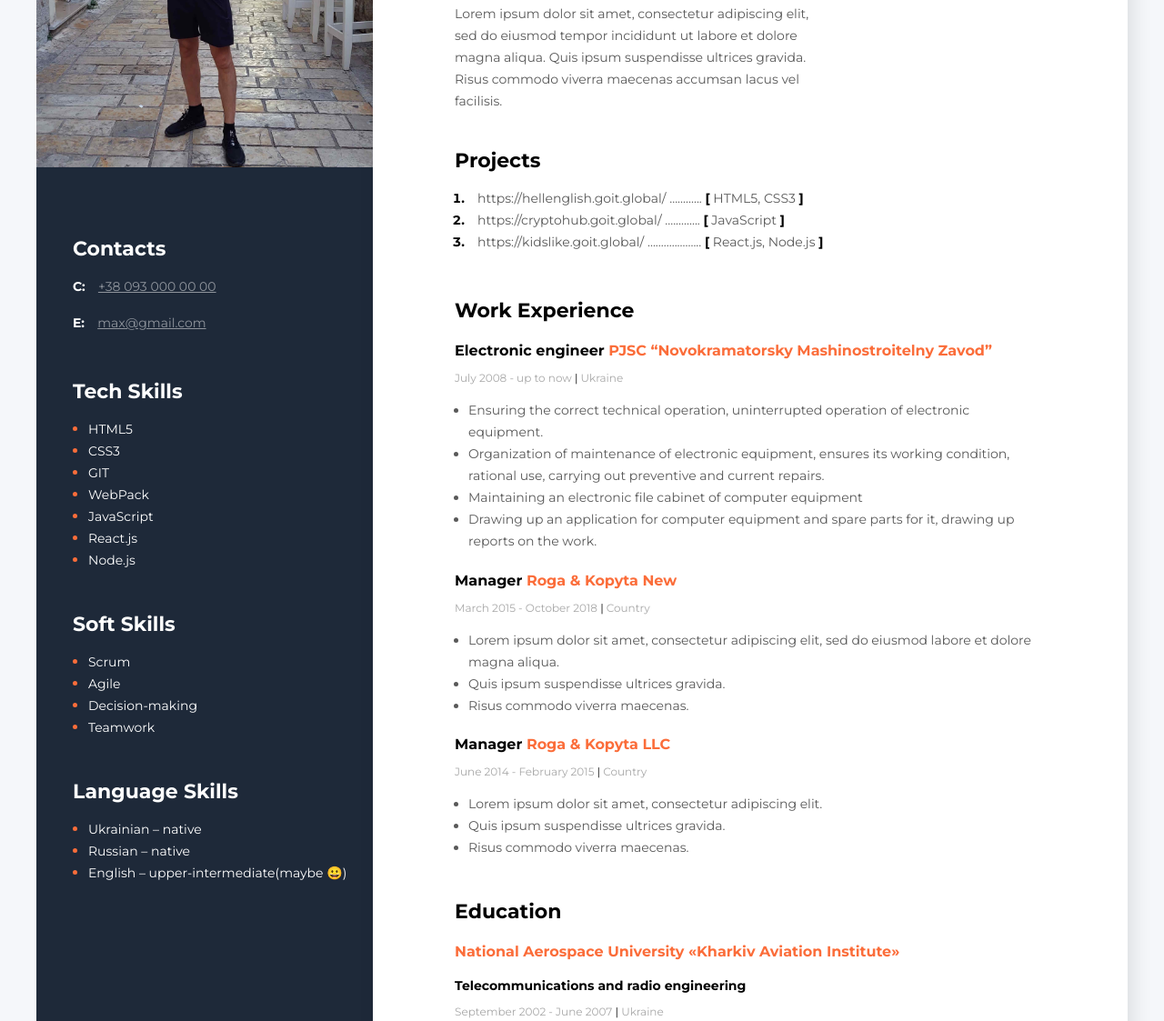
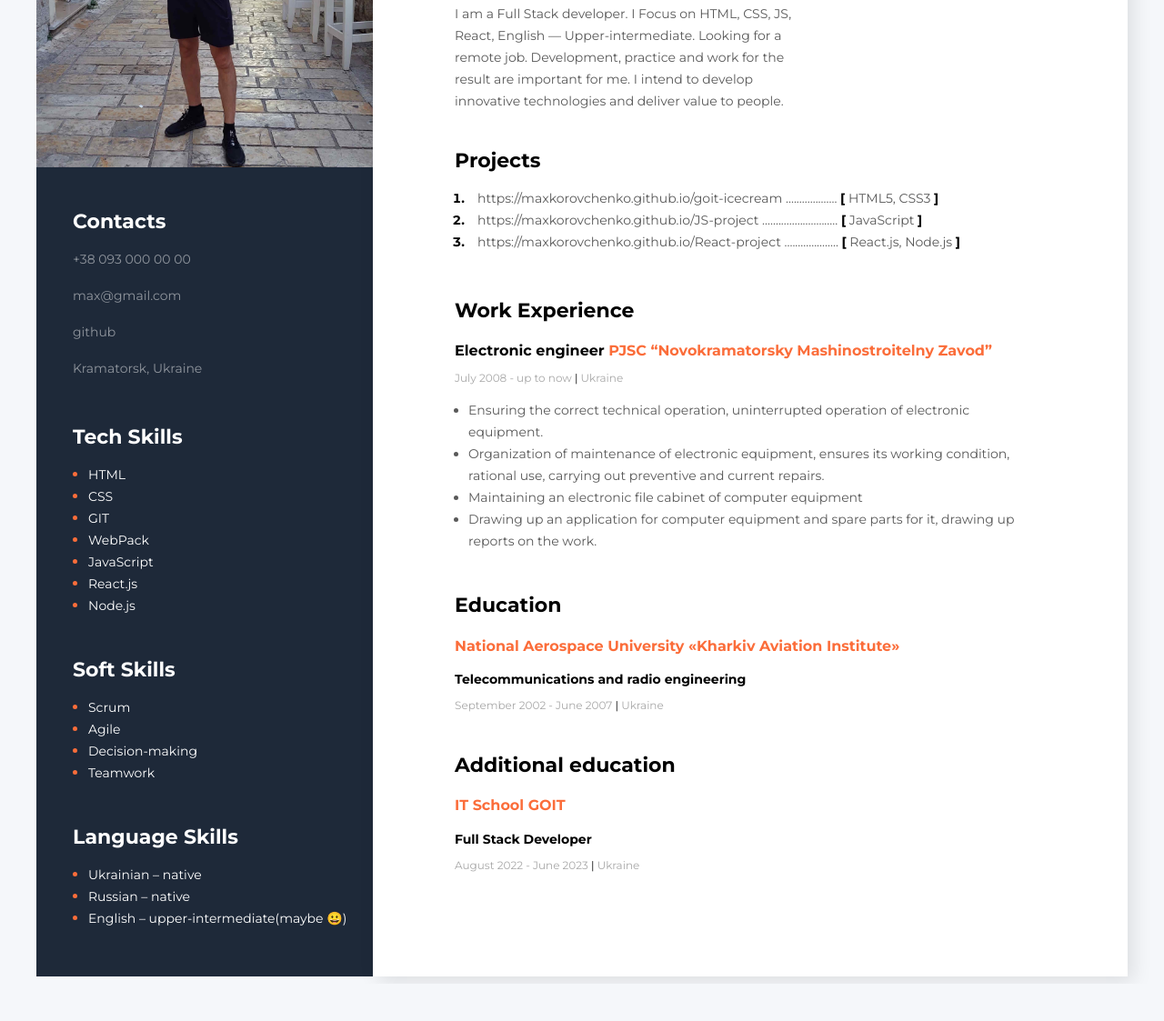
Before and after one commit to MaxKorovchenko/resume-CV, a website built with Parcel: page src/index.html in a window 1280 px wide. Shown: the part 269-1392 px from the top of the page at 91% size. After the commit the page ends 1351 px from the top, so only its background shows below. Built offline with nearby package versions, Linux system fonts and the light colour scheme.

Commit message:
update html, css

```diff
--- a/src/css/styles.css
+++ b/src/css/styles.css
@@ -1,5 +1,5 @@
 body {
-  font-family: "Montserrat", sans-serif;
+  font-family: 'Montserrat', sans-serif;
   background-color: #f5f7fa;
 }
 /* maiin styles */
@@ -184,7 +184,7 @@ body {
 
 .photo {
   width: 370px;
-  margin-bottom: 50px;
+  margin-bottom: 20px;
 }
 
 /* contacts */
@@ -223,6 +223,7 @@ body {
   line-height: 24px;
   color: #ffffff;
   opacity: 0.5;
+  text-decoration: none;
 }
 
 /* tech_skills */
--- a/src/index.html
+++ b/src/index.html
@@ -21,15 +21,15 @@
       <div class="main_content">
         <!-- about user -->
         <div class="about">
-          <h2 class="about_position">Front-End Developer</h2>
+          <h2 class="about_position">Full Stack Developer</h2>
 
           <h1 class="about_name">Max Korovchenko</h1>
 
           <p class="about_discription">
-            Lorem ipsum dolor sit amet, consectetur adipiscing elit, sed do
-            eiusmod tempor incididunt ut labore et dolore magna aliqua. Quis
-            ipsum suspendisse ultrices gravida. Risus commodo viverra maecenas
-            accumsan lacus vel facilisis.
+            I am a Full Stack developer. I Focus on HTML, CSS, JS, React,
+            English — Upper-intermediate. Looking for a remote job. Development,
+            practice and work for the result are important for me. I intend to
+            develop innovative technologies and deliver value to people.
           </p>
         </div>
         <!-- Projects -->
@@ -39,28 +39,36 @@
           <ol class="projects_list">
             <li class="projects_item">
               <span class="project">
-                <a class="project_link" href="https://hellenglish.goit.global/"
-                  >https://hellenglish.goit.global/</a
+                <a
+                  class="project_link"
+                  href="https://maxkorovchenko.github.io/goit-icecream/"
+                  >https://maxkorovchenko.github.io/goit-icecream</a
                 >
-                ............ <span class="project_bracket">[</span> HTML5, CSS3
+                ...................
+                <span class="project_bracket">[</span> HTML5, CSS3
                 <span class="project_bracket">]</span>
               </span>
             </li>
 
             <li class="projects_item">
               <span class="project">
-                <a class="project_link" href="https://cryptohub.goit.global/"
-                  >https://cryptohub.goit.global/</a
+                <a
+                  class="project_link"
+                  href="https://maxkorovchenko.github.io/JS-project/"
+                  >https://maxkorovchenko.github.io/JS-project</a
                 >
-                ............. <span class="project_bracket">[</span> JavaScript
+                ............................
+                <span class="project_bracket">[</span> JavaScript
                 <span class="project_bracket">]</span>
               </span>
             </li>
 
             <li class="projects_item">
               <span class="project">
-                <a class="project_link" href="https://kidslike.goit.global/"
-                  >https://kidslike.goit.global/</a
+                <a
+                  class="project_link"
+                  href="https://maxkorovchenko.github.io/React-project"
+                  >https://maxkorovchenko.github.io/React-project</a
                 >
                 ....................
                 <span class="project_bracket">[</span> React.js, Node.js
@@ -104,43 +112,8 @@
           </div>
 
           <!-- Company 2 -->
-          <div>
-            <h4 class="work_position">
-              Manager <span class="organization">Roga & Kopyta New</span>
-            </h4>
-            <p class="period">
-              March 2015 - October 2018 <span class="line">|</span> Country
-            </p>
-            <ul class="work_list">
-              <li class="work_list_item">
-                Lorem ipsum dolor sit amet, consectetur adipiscing elit, sed do
-                eiusmod labore et dolore magna aliqua.
-              </li>
-              <li class="work_list_item">
-                Quis ipsum suspendisse ultrices gravida.
-              </li>
-              <li class="work_list_item">Risus commodo viverra maecenas.</li>
-            </ul>
-          </div>
 
           <!-- Company 3 -->
-          <div>
-            <h4 class="work_position">
-              Manager <span class="organization">Roga & Kopyta LLC</span>
-            </h4>
-            <p class="period">
-              June 2014 - February 2015 <span class="line">|</span> Country
-            </p>
-            <ul class="work_list">
-              <li class="work_list_item">
-                Lorem ipsum dolor sit amet, consectetur adipiscing elit.
-              </li>
-              <li class="work_list_item">
-                Quis ipsum suspendisse ultrices gravida.
-              </li>
-              <li class="work_list_item">Risus commodo viverra maecenas.</li>
-            </ul>
-          </div>
         </div>
 
         <!-- Education -->
@@ -156,6 +129,16 @@
             September 2002 - June 2007 <span class="line">|</span> Ukraine
           </p>
         </div>
+
+        <!-- Additional education -->
+        <div class="education">
+          <h3 class="title">Additional education</h3>
+          <h4 class="education_inst">IT School GOIT</h4>
+          <h4 class="education_spec">Full Stack Developer</h4>
+          <p class="period">
+            August 2022 - June 2023 <span class="line">|</span> Ukraine
+          </p>
+        </div>
       </div>
 
       <!-- Sidebar -->
@@ -167,17 +150,21 @@
           <h3 class="sidebar_title">Contacts</h3>
           <div>
             <p>
-              <span class="contact_type">C:</span>
               <a class="contact_link" href="tel:+380930000000"
                 >+38 093 000 00 00</a
               >
             </p>
             <p>
-              <span class="contact_type">E:</span>
               <a class="contact_link" href="mailto:max@gmail.com"
                 >max@gmail.com</a
               >
             </p>
+            <p>
+              <a class="contact_link" href="https://github.com/MaxKorovchenko"
+                >github</a
+              >
+            </p>
+            <p class="contact_link">Kramatorsk, Ukraine</p>
           </div>
         </div>
 
@@ -186,10 +173,10 @@
           <h3 class="sidebar_title">Tech Skills</h3>
           <ul class="tech_skills_list">
             <li class="tech_skills_item">
-              <span class="tech_skills_text">HTML5</span>
+              <span class="tech_skills_text">HTML</span>
             </li>
             <li class="tech_skills_item">
-              <span class="tech_skills_text">CSS3</span>
+              <span class="tech_skills_text">CSS</span>
             </li>
             <li class="tech_skills_item">
               <span class="tech_skills_text">GIT</span>
```
